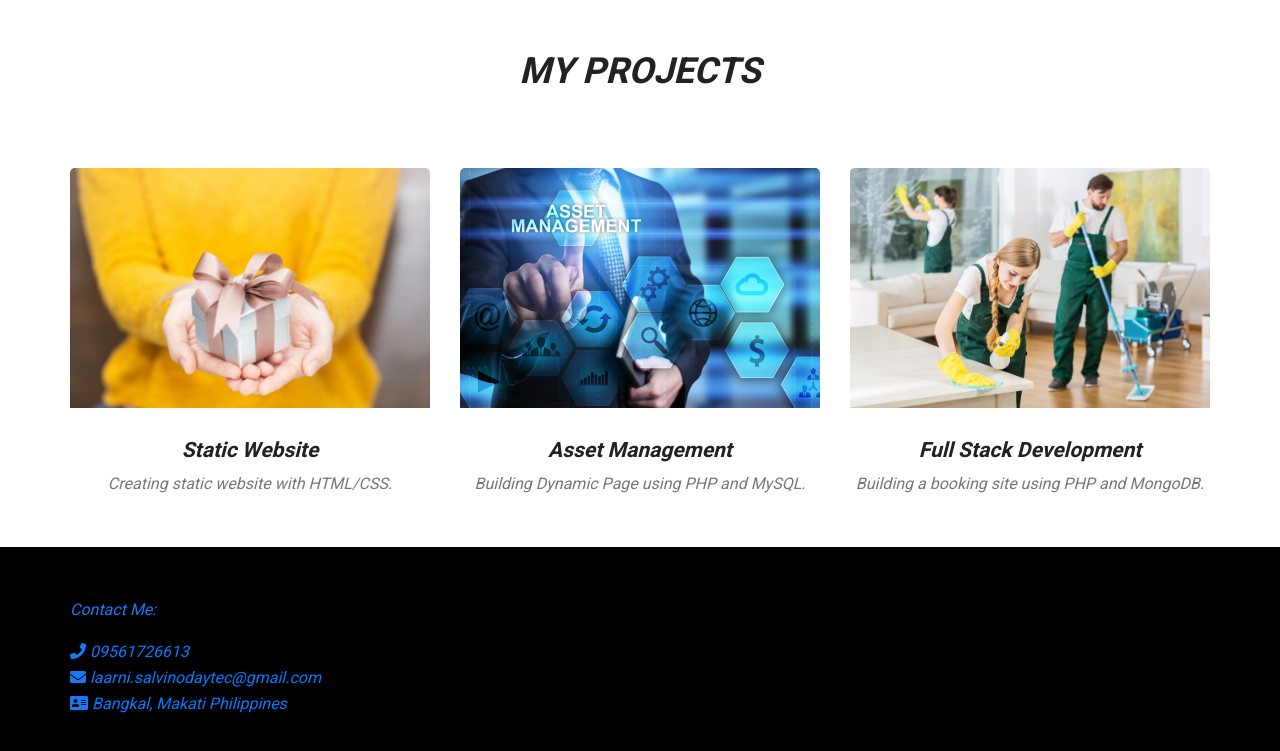
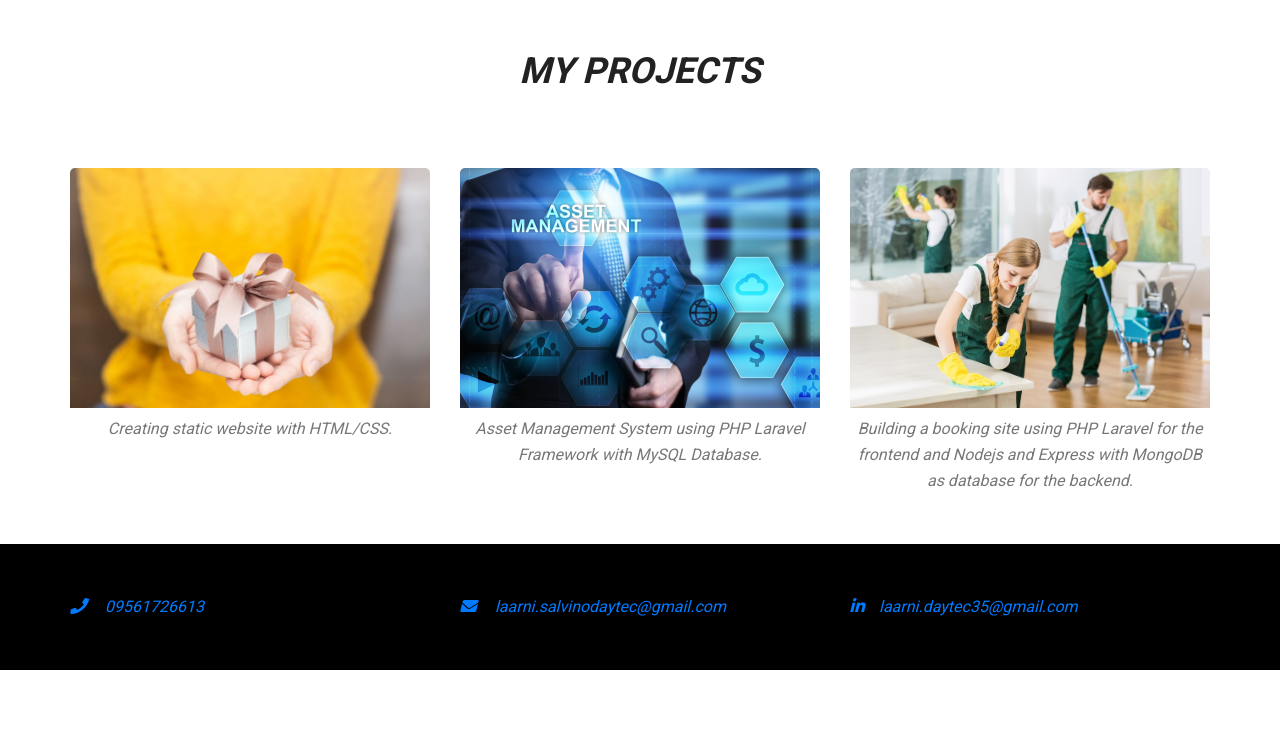
Before and after one commit to laarnisalvinodaytec/myPortfolio, a plain HTML site: page index.html in a window 1280 px wide. Shown: the part 2318-3069 px from the top of the page. After the commit the page ends 2988 px from the top, so only its background shows below. Drawn offline with nearby package versions, Linux system fonts and the light colour scheme.

Commit message:
modified footer

```diff
--- a/index.html
+++ b/index.html
@@ -76,9 +76,9 @@
 									<ul class="list basic_info float-left">
 
 										<li >
-											<a href="#"><i class="fab fa-facebook-square fa-3x" ></i></a>
-											<a href="#"><i class="fab fa-linkedin-in fa-3x" style="margin-left:35px;"></i></a>
-											<a href="#"><i class="lnr lnr-home"><i class="fas fa-envelope fa-3x" style="margin-left:35px;"></i></a>
+											<a href="https://www.facebook.com/laarni.daytec"><i class="fab fa-facebook-square fa-3x" ></i></a>
+											<a href="linkedin.com/in/laarni-daytec-130440182"><i class="fab fa-linkedin-in fa-3x" style="margin-left:35px;"></i></a>
+											<a href="https://mail.google.com/mail/u/0/?tab=km#inbox"><i class="lnr lnr-home"><i class="fas fa-envelope fa-3x" style="margin-left:35px;"></i></a>
 
 										</li>
 
@@ -242,7 +242,7 @@
         						<a class="light" href="https://laarnisalvinodaytec.github.io/csp1-RewardsProgram/"><img src="assets/img/icon.png"></a>
         					</div>
         					<div class="g_item_text">
-        						<h4>Static Website</h4>
+
         						<p>Creating static website with HTML/CSS. </p>
         					</div>
         				</div>
@@ -254,8 +254,8 @@
         						<a class="light" href="https://nameless-atoll-22543.herokuapp.com/"><img src="assets/img/icon.png"></a>
         					</div>
         					<div class="g_item_text">
-        						<h4>Asset Management</h4>
-        						<p>Building Dynamic Page using PHP and MySQL.</p>
+
+        						<p>Asset Management System using PHP Laravel Framework with MySQL Database.</p>
         					</div>
         				</div>
         			</div>
@@ -266,8 +266,8 @@
         						<a class="light" href="https://homeservicelaarnidaytec.herokuapp.com"><img src="assets/img/icon.png"></a>
         					</div>
         					<div class="g_item_text">
-        						<h4>Full Stack Development</h4>
-        						<p>Building a booking site using PHP and MongoDB.</p>
+
+        						<p>Building a booking site using PHP Laravel for the frontend and Nodejs and Express with MongoDB as database for the backend.  </p>
         					</div>
         				</div>
         			</div>
@@ -284,15 +284,17 @@
         	<div class="container">
         		<div class="row footer_inner">
 
-        			<div class="col-lg-6 col-sm-6" style="margin-bottom: -1rem; margin-top:-1">
-									<ul class="list basic_info">
-										<p style="color:#167af6">Contact Me:</p>
 
-										<li><a href="#"><i class="fas fa-phone" style="color:#167af6"></i> 09561726613</a></li>
-										<li><a href="#"><i class="fas fa-envelope" style="color:#167af6"> </i> laarni.salvinodaytec@gmail.com</a></li>
-										<li><a href="#"><i class="fas fa-address-card" style="color:#167af6"></i> Bangkal, Makati Philippines</a></li>
-									</ul>
-								</div>
+        		<div class="col-lg-4 col-sm-4">
+        			<a href=""><i class="fas fa-phone" style="margin-right:15px; font-style: italic;"></i> 09561726613</a>
+
+        		</div>
+        		<div class="col-lg-4 col-sm-4">
+        			<a href="laarni.salvinodaytec@gmail.com"><i class="fas fa-envelope" style="margin-right:15px; font-style: italic;"> </i> laarni.salvinodaytec@gmail.com</a>
+
+        		</div>
+        		<div class="col-lg-4 col-sm-4">
+        			<a href="linkedin.com/in/laarni-daytec-130440182"><i class="fab fa-linkedin-in" style="margin-right:15px; font-style: italic;"></i>laarni.daytec35@gmail.com</a>
 
         		</div>
         	</div>
```
